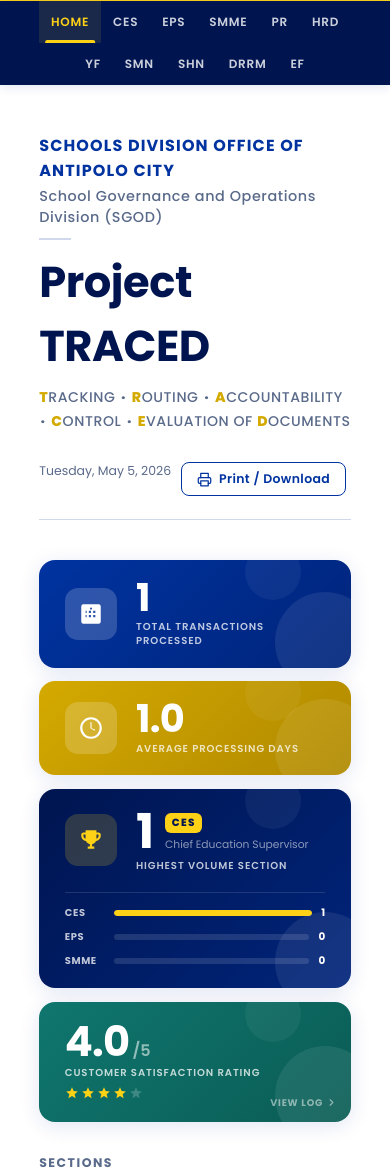
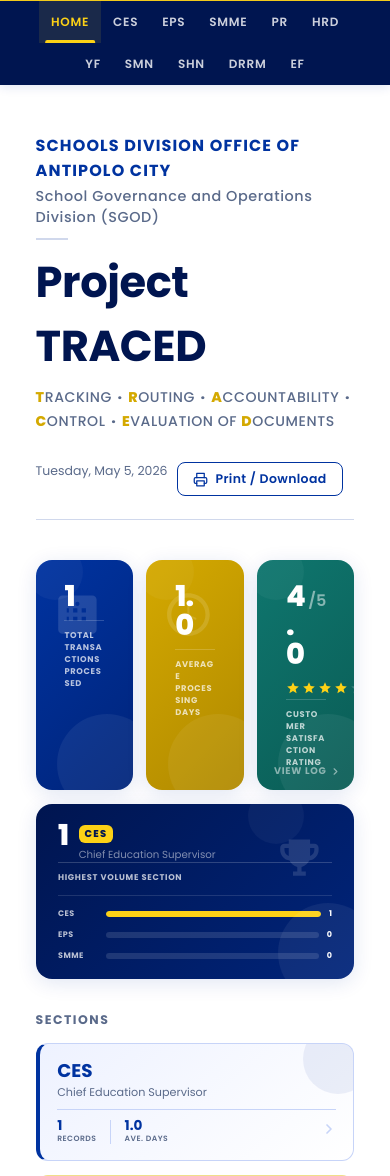
Before and after one commit to n-renz0801/Project-Traced, a Flask app: page / in a window 390 px wide. Shown: the part 338-1514 px from the top of the page. Run offline with Flask 3, Linux system fonts and the light colour scheme; the visitor is signed in with stand-in values (Sample User, id 1); tables that the repository leaves empty hold one stand-in row (values such as "Sample post").

Commit message:
fixed display issues of stats card and section card

```diff
--- a/static/css/base.css
+++ b/static/css/base.css
@@ -149,7 +149,8 @@ nav ul li a.active::after {
 ═══════════════════════════════════════════════════════════════════════════ */
 main {
   flex: 1;
-  padding: 36px 170px;
+  /* padding: 2rem clamp(4rem, 6.67vw, 15rem) 4rem; */
+  padding: 2rem clamp(3.5rem, 4.67vw, 15rem) 4rem;
   width: 100%;
   margin: 0 auto;
 }
--- a/static/css/home.css
+++ b/static/css/home.css
@@ -54,7 +54,7 @@
 
 /* ── Page Layout ─────────────────────────────────────────────────────────── */
 .dashboard-page {
-  padding: 0 2.5rem 4rem;
+  padding: 0 clamp(0.75rem, 4vw, 2.5rem) 4rem;
   max-width: 1500px;
   margin: 0 auto;
 }
@@ -172,28 +172,26 @@
   box-shadow: 0 3px 10px var(--shadow);
 }
 
-/* ── Stats Overview — 4 columns with intentional width ratios ────────────
-   Total  : 1.2fr  — compact, just the big number
-   Avg    : 1.2fr  — same compact treatment
-   Top    : 2.2fr  — wider to fit body + divider + bars side by side
-   Satisfy: 1.8fr  — needs room for score col + dist bars
-   ─────────────────────────────────────────────────────────────────────── */
+/* ── Stats Overview ──────────────────────────────────────────────────────── */
 .stats-overview {
   display: grid;
-  grid-template-columns: 1.1fr 1.1fr 2.5fr 1.1fr;
+  grid-template-columns:
+    minmax(175px, 1fr)
+    minmax(175px, 1fr)
+    3fr
+    minmax(175px, 0.65fr);
   align-items: stretch;
   gap: 0.85rem;
   margin-bottom: 2rem;
 }
 
-/* ── Stat card base ──────────────────────────────────────────────────────── */
+/* ── Stat card base — new dramatic layout ────────────────────────────────── */
 .stat-card {
   display: flex;
-  flex-direction: row;
-  align-items: center;
-  gap: 1.2rem;
+  flex-direction: column; /* column: value row → divider → label */
+  justify-content: space-between;
   border-radius: 16px;
-  padding: 1.2rem 1.6rem;
+  padding: 1.4rem 1.8rem;
   color: var(--white);
   box-shadow: 0 4px 20px var(--shadow);
   transition:
@@ -201,10 +199,34 @@
     box-shadow 0.2s ease;
   position: relative;
   overflow: hidden;
+  gap: 0;
+  min-height: 120px;
 }
 .stat-card:hover {
   transform: translateY(-3px);
   box-shadow: 0 10px 28px var(--shadow);
+}
+
+/* Ghost icon — absolute top-right, large and faint */
+.stat-card-icon {
+  position: absolute;
+  top: 0.85rem;
+  right: 0.85rem;
+  width: 52px;
+  height: 52px;
+  display: flex;
+  align-items: center;
+  justify-content: center;
+  color: rgba(255, 255, 255, 0.13);
+  pointer-events: none;
+  flex-shrink: 0;
+  /* scale up the icon for a more dramatic ghost effect */
+  transform: scale(1.6);
+  transform-origin: top right;
+}
+.stat-card-icon svg {
+  width: 32px;
+  height: 32px;
 }
 
 /* Decorative circles */
@@ -216,7 +238,7 @@
   width: 100px;
   height: 100px;
   border-radius: 50%;
-  background: rgba(255, 255, 255, 0.08);
+  background: rgba(255, 255, 255, 0.06);
   pointer-events: none;
 }
 .stat-card::after {
@@ -227,7 +249,7 @@
   width: 56px;
   height: 56px;
   border-radius: 50%;
-  background: rgba(255, 255, 255, 0.05);
+  background: rgba(255, 255, 255, 0.04);
   pointer-events: none;
 }
 
@@ -242,75 +264,109 @@
     var(--gold-deep) 100%
   );
 }
-
-/* Third card: horizontal row — icon | body | divider | top3-bars */
 .stat-card--top {
   background: linear-gradient(
     135deg,
     var(--navy-deep) 0%,
     var(--navy-dark) 100%
   );
-  flex-direction: row;
-  align-items: center;
-  gap: 1.2rem;
+}
+.stat-card--satisfaction {
+  background: linear-gradient(135deg, var(--teal) 0%, var(--teal-dark) 100%);
 }
 
-/* Fourth card: satisfaction */
-.stat-card--satisfaction {
-  background: linear-gradient(135deg, var(--teal) 0%, var(--teal-dark) 100%);
-  flex-direction: row;
-  align-items: center;
-  gap: 1rem;
-}
-
-/* Icon box — rounded square */
-.stat-card-icon {
-  display: flex;
-  align-items: center;
-  justify-content: center;
-  width: 52px;
-  height: 52px;
-  border-radius: 13px;
-  background: rgba(255, 255, 255, 0.18);
-  color: var(--white);
-  flex-shrink: 0;
-}
-.stat-card-icon--gold {
-  background: rgba(253, 209, 22, 0.18);
-  color: var(--gold);
-}
-.stat-card-icon--teal {
-  background: rgba(255, 255, 255, 0.18);
-  color: rgba(252, 209, 22, 0.9);
-}
-
-/* Body: stacks value + label vertically */
+/* ── Stat card body — wraps the value + label block ─────────────────────── */
 .stat-card-body {
   display: flex;
   flex-direction: column;
-  gap: 0.18rem;
+  gap: 0;
   min-width: 0;
-  flex-shrink: 1; /* allow body to compress so label can wrap */
+  flex: 1;
+  /* Ensure body never clips its children */
+  overflow: visible;
 }
 
-/* Primary number */
+/* ── Top row: large primary number ──────────────────────────────────────── */
 .stat-value {
-  font-size: 2.4rem;
-  font-weight: 700;
+  font-size: clamp(1.8rem, 3.5vw, 2.8rem);
+  font-weight: 800;
   color: var(--white);
   line-height: 1;
-  letter-spacing: -0.02em;
+  letter-spacing: -0.03em;
+  /* give it room to breathe before the divider */
+  padding-bottom: 0.55rem;
+  /* no padding-right by default — only solo cards need ghost-icon clearance */
+  overflow: visible;
+  word-break: break-word;
 }
 
-/* Small all-caps label — wraps when card is narrow */
+/* Solo-value cards (total + avg): number fills the card alone, so add
+   right padding to prevent overlap with the ghost icon */
+.stat-card--total .stat-value,
+.stat-card--avg .stat-value {
+  padding-right: clamp(0.5rem, 4vw, 3.5rem);
+}
+
+/* ── Horizontal divider between value and label ──────────────────────────── */
+.stat-card-hdivider {
+  width: 100%;
+  height: 1px;
+  background: rgba(255, 255, 255, 0.18);
+  margin-bottom: 0.5rem;
+  flex-shrink: 0;
+}
+
+/* ── Small all-caps label ────────────────────────────────────────────────── */
 .stat-label {
-  font-size: 0.63rem;
-  color: rgba(255, 255, 255, 0.75);
+  /* clamp keeps readability as card narrows, never hides text */
+  font-size: clamp(0.52rem, 0.9vw, 0.68rem);
+  color: rgba(255, 255, 255, 0.72);
   text-transform: uppercase;
-  letter-spacing: 0.09em;
-  font-weight: 600;
-  white-space: normal; /* allow wrapping */
-  line-height: 1.4;
+  letter-spacing: 0.08em;
+  font-weight: 700;
+  /* allow wrapping — this is the core fix for overflow */
+  white-space: normal;
+  line-height: 1.45;
+  overflow: visible;
+  word-break: break-word;
+  hyphens: auto;
+}
+
+/* ── Vertical divider (used inside top-card between body and bars) ───────── */
+.stat-card-divider {
+  width: 1px;
+  align-self: stretch;
+  background: rgba(255, 255, 255, 0.15);
+  flex-shrink: 0;
+  margin: 0 0.4rem;
+}
+
+/* ── Top card — special horizontal layout: body | divider | bars ─────────── */
+.stat-card--top {
+  flex-direction: row;
+  align-items: stretch;
+  gap: 0;
+  padding: 1.1rem 1.4rem;
+  min-height: 130px;
+}
+
+/* Left portion of top card (icon + body stacked) */
+.stat-card--top .stat-card-icon {
+  /* reset ghost positioning — not used in top card the same way */
+  position: absolute;
+  top: 0.85rem;
+  right: 0.85rem;
+  transform: scale(1.6);
+  transform-origin: top right;
+}
+
+/* The body block inside top card */
+.stat-card--top .stat-card-body {
+  flex: 0 0 auto;
+  justify-content: flex-start;
+  width: auto;
+  min-width: 0;
+  max-width: 200px;
 }
 
 /* Two-column row: left = stat-value, right = badge stacked above full name */
@@ -318,7 +374,7 @@
   display: flex;
   flex-direction: row;
   align-items: flex-start;
-  gap: 0.75rem;
+  gap: 0.65rem;
 }
 
 /* Right column inside stat-top-row1: badge on top, full name below */
@@ -327,17 +383,17 @@
   flex-direction: column;
   gap: 0.3rem;
   min-width: 0;
-  padding-top: 0.3rem;
+  padding-top: 0.25rem;
 }
 
 /* Section badge */
 .stat-section-badge {
-  font-size: 0.65rem;
+  font-size: 0.62rem;
   font-weight: 800;
   letter-spacing: 0.12em;
   color: var(--navy-deep);
   background: var(--gold);
-  padding: 0.2em 0.65em;
+  padding: 0.2em 0.6em;
   border-radius: 6px;
   text-transform: uppercase;
   white-space: nowrap;
@@ -346,40 +402,39 @@
 
 /* Full section name */
 .stat-section-full {
-  font-size: 0.67rem;
-  color: rgba(255, 255, 255, 0.55);
+  font-size: 0.64rem;
+  color: rgba(255, 255, 255, 0.5);
   line-height: 1.35;
+  word-break: break-word;
+  hyphens: auto;
 }
 
-/* ── Vertical divider inside stat cards ─────────────────────────────────── */
-.stat-card-divider {
-  width: 1px;
-  align-self: stretch;
-  background: rgba(255, 255, 255, 0.15);
-  flex-shrink: 0;
-  margin: 0.25rem 0;
-}
-
-/* ── Top 3 bars ─────────────────────────────────────────────────────────── */
+/* ── Top 3 bars — flex: 1 so they always take remaining space ────────────── */
 .top3-bars {
   flex: 1;
   display: flex;
   flex-direction: column;
-  gap: 0.5rem;
+  justify-content: center;
+  gap: 0.55rem;
   min-width: 0;
+  /* ensure bars never get squeezed to zero */
+  padding-left: 1rem;
+  overflow: visible;
 }
 .top3-row {
   display: flex;
   flex-direction: row;
   align-items: center;
-  gap: 0.6rem;
+  gap: 0.5rem;
+  /* prevent rows from collapsing */
+  min-height: 0;
 }
 .top3-name {
-  font-size: 0.62rem;
+  font-size: clamp(0.5rem, 0.75vw, 0.65rem);
   font-weight: 700;
   letter-spacing: 0.06em;
   text-transform: uppercase;
-  color: rgba(255, 255, 255, 0.75);
+  color: rgba(255, 255, 255, 0.72);
   white-space: nowrap;
   overflow: hidden;
   text-overflow: ellipsis;
@@ -387,7 +442,7 @@
   flex-shrink: 0;
 }
 .top3-count {
-  font-size: 0.65rem;
+  font-size: clamp(0.5rem, 0.75vw, 0.68rem);
   font-weight: 700;
   color: var(--white);
   white-space: nowrap;
@@ -399,6 +454,7 @@
   background: rgba(255, 255, 255, 0.12);
   border-radius: 3px;
   overflow: hidden;
+  min-width: 20px; /* never collapse to nothing */
 }
 .bar-fill {
   height: 100%;
@@ -414,24 +470,33 @@
   background: rgba(252, 209, 22, 0.28);
 }
 
-/* ── Satisfaction card internals ─────────────────────────────────────────── */
+/* ── Satisfaction card — keep the score-row inside body ──────────────────── */
+.stat-card--satisfaction .stat-card-body {
+  justify-content: flex-start;
+}
+
 .satisfaction-score-row {
   display: flex;
   align-items: baseline;
   gap: 0.2rem;
+  padding-bottom: 0.55rem;
+}
+/* Override default stat-value padding inside score-row — siblings sit here */
+.stat-card--satisfaction .stat-value {
+  padding-bottom: 0;
 }
 .satisfaction-avg {
-  font-size: 2.6rem;
+  font-size: clamp(1.8rem, 3.2vw, 2.6rem);
 }
 .satisfaction-out-of {
   font-size: 1rem;
-  color: rgba(255, 255, 255, 0.55);
+  color: rgba(255, 255, 255, 0.5);
   font-weight: 600;
 }
 .satisfaction-mini-stars {
   display: flex;
   gap: 2px;
-  margin: 0.2rem 0 0.15rem;
+  margin: 0.25rem 0 0.2rem;
 }
 .mini-star {
   color: rgba(255, 255, 255, 0.2);
@@ -582,29 +647,47 @@
   padding: 0.55rem 0 0;
   border-top: 1px solid var(--card-border);
   margin-top: auto;
+  /* NEVER clip section stat values/labels */
+  overflow: visible;
+  min-height: 0;
+  flex-shrink: 0;
 }
 .section-stat {
   display: flex;
   flex-direction: column;
   gap: 0.08rem;
+  min-width: 0;
+  flex-shrink: 1;
+  /* Always visible — no clipping */
+  overflow: visible;
 }
 .section-stat-value {
-  font-size: 1.25rem;
+  /* clamp so it shrinks gracefully instead of overflowing */
+  font-size: clamp(0.85rem, 2.2vw, 1.25rem);
   font-weight: 700;
   color: var(--card-accent);
   line-height: 1;
+  overflow: visible;
+  word-break: break-word;
 }
 .section-stat-label {
-  font-size: 0.6rem;
+  /* clamp prevents single-word overflow hiding */
+  font-size: clamp(0.48rem, 0.8vw, 0.62rem);
   text-transform: uppercase;
-  letter-spacing: 0.07em;
+  letter-spacing: 0.06em;
   color: var(--text-light);
   font-weight: 600;
+  white-space: normal;
+  word-break: break-word;
+  hyphens: auto;
+  line-height: 1.35;
+  overflow: visible;
 }
 .section-stat-divider {
   width: 1px;
   height: 24px;
   background: var(--card-border);
+  flex-shrink: 0;
 }
 .section-card-arrow {
   position: absolute;
@@ -889,8 +972,25 @@
   letter-spacing: 0.07em;
 }
 
-.stat-card--top .stat-value {
-  font-size: 3rem;
+/* ── View log link ────────────────────────────────────────────────────────── */
+.stat-card-viewlog-link {
+  position: absolute;
+  bottom: 0.75rem;
+  right: 0.85rem;
+  display: inline-flex;
+  align-items: center;
+  gap: 0.2rem;
+  font-size: 0.6rem;
+  font-weight: 700;
+  letter-spacing: 0.08em;
+  text-transform: uppercase;
+  color: rgba(255, 255, 255, 0.5);
+  text-decoration: none;
+  transition: color 0.15s ease;
+  z-index: 2;
+}
+.stat-card-viewlog-link:hover {
+  color: var(--gold);
 }
 
 /* ── Print ───────────────────────────────────────────────────────────────── */
@@ -928,19 +1028,16 @@
   .stat-card {
     padding: 0.55rem 0.85rem;
     border-radius: 8px;
-    gap: 0.55rem;
+    min-height: 80px;
   }
   .stat-value {
     font-size: 1.3rem;
-  }
-  .stat-card-icon {
-    width: 30px;
-    height: 30px;
-    border-radius: 7px;
+    padding-right: 2rem;
+    padding-bottom: 0.3rem;
   }
   .stat-card-icon svg {
-    width: 16px;
-    height: 16px;
+    width: 20px;
+    height: 20px;
   }
   .stat-label {
     font-size: 0.5rem;
@@ -1028,43 +1125,87 @@
 }
 
 /* ── Responsive ───────────────────────────────────────────────────────────── */
-@media screen and (max-width: 1200px) {
-  .stats-overview {
-    grid-template-columns: 1.2fr 1.2fr 2.2fr;
-  }
-  .stat-card--satisfaction {
-    grid-column: 1 / -1;
-  }
-}
-@media screen and (max-width: 1024px) {
-  .stats-overview {
-    grid-template-columns: 1fr 1fr;
-  }
-  .stat-card--top,
-  .stat-card--satisfaction {
+
+/* ── Shared rule: top card always spans full width and sits on row 2 ──────── */
+@media screen and (max-width: 1240px) {
+  .stat-card--top {
+    order: 1;
     grid-column: 1 / -1;
   }
   .section-card {
     width: calc(33.333% - 0.85rem * 2 / 3);
   }
 }
+
+/* ── 1200px: 3 equal columns on row 1, top card full-width on row 2 ─────── */
+@media screen and (max-width: 1240px) {
+  .stats-overview {
+    grid-template-columns: 1fr 1fr 1fr;
+  }
+  /* Top card has full width — keep horizontal body|divider|bars layout */
+  .stat-card--top {
+    flex-direction: row;
+    align-items: stretch;
+    min-height: 130px;
+  }
+  .stat-card--top .stat-card-body {
+    max-width: 220px;
+  }
+  .stat-card--top .stat-card-divider {
+    display: block;
+  }
+  .top3-bars {
+    padding-left: 1rem;
+    padding-top: 0;
+    border-top: none;
+    width: auto;
+    display: flex;
+  }
+  .section-card {
+    width: calc(33.333% - 0.85rem * 2 / 3);
+  }
+}
+
+/* ── 1024px: 3 narrower columns on row 1 ───────────────────────────────── */
+@media screen and (max-width: 1024px) {
+  .stats-overview {
+    grid-template-columns: 1fr 1fr 1fr;
+  }
+  .stat-card--top .stat-card-body {
+    max-width: 200px;
+  }
+  .section-card {
+    width: calc(33.333% - 0.85rem * 2 / 3);
+  }
+}
+
+/* ── 820px: 3 columns still, top card switches to stacked layout ────────── */
 @media screen and (max-width: 820px) {
   .stats-overview {
-    grid-template-columns: 1fr;
+    grid-template-columns: 1fr 1fr 1fr;
   }
-  .stat-card--top,
-  .stat-card--satisfaction {
-    grid-column: auto;
-    flex-wrap: wrap;
+  /* Top card now stacks body then bars vertically (it's full width already) */
+  .stat-card--top {
+    flex-direction: column;
+    align-items: flex-start;
+    gap: 0.75rem;
+    min-height: unset;
+    padding: 1.1rem 1.4rem;
   }
-  .top3-bars,
-  .satisfaction-dist {
-    flex-basis: 100%;
+  .stat-card--top .stat-card-body {
+    max-width: 100%;
+    width: 100%;
+  }
+  .stat-card--top .stat-card-divider {
+    display: none;
+  }
+  .top3-bars {
+    padding-left: 0;
+    padding-top: 0.75rem;
     border-top: 1px solid rgba(255, 255, 255, 0.12);
-    padding-top: 0.75rem;
-  }
-  .stat-card-divider {
-    display: none;
+    width: 100%;
+    display: flex;
+    overflow: visible;
   }
   .section-card {
     width: calc(50% - 0.85rem / 2);
@@ -1089,9 +1230,15 @@
     display: none;
   }
 }
+
+/* ── 640px: 2 columns on row 1, top card still full-width on row 2 ──────── */
 @media screen and (max-width: 640px) {
   .dashboard-page {
-    padding: 1.5rem 1.2rem 3rem;
+    padding-top: 1.5rem;
+    padding-bottom: 3rem;
+  }
+  .stats-overview {
+    grid-template-columns: 1fr 1fr 1fr;
   }
   .dashboard-header {
     flex-direction: column;
@@ -1120,27 +1267,8 @@
     align-items: flex-start;
     gap: 0.65rem;
   }
-
   .masthead-divider {
     width: 32px;
     height: 1.5px;
   }
 }
-.stat-card-viewlog-link {
-  position: absolute;
-  bottom: 0.75rem;
-  right: 0.85rem;
-  display: inline-flex;
-  align-items: center;
-  gap: 0.2rem;
-  font-size: 0.6rem;
-  font-weight: 700;
-  letter-spacing: 0.08em;
-  text-transform: uppercase;
-  color: rgba(255, 255, 255, 0.5);
-  text-decoration: none;
-  transition: color 0.15s ease;
-}
-.stat-card-viewlog-link:hover {
-  color: var(--gold);
-}
--- a/templates/home.html
+++ b/templates/home.html
@@ -74,13 +74,12 @@
   <div class="stats-overview">
     {# ── Column 1: Total Transactions ── #}
     <div class="stat-card stat-card--total">
-      <div class="stat-card-icon">
+      {# Ghost icon — absolute top-right #}
+      <div class="stat-card-icon" aria-hidden="true">
         <svg
           xmlns="http://www.w3.org/2000/svg"
           viewBox="0 0 24 24"
           fill="currentColor"
-          width="26"
-          height="26"
           aria-hidden="true"
         >
           <path
@@ -90,19 +89,18 @@
       </div>
       <div class="stat-card-body">
         <span class="stat-value">{{ total_records }}</span>
+        <div class="stat-card-hdivider"></div>
         <span class="stat-label">Total Transactions Processed</span>
       </div>
     </div>
 
     {# ── Column 2: Ave. Processing Days ── #}
     <div class="stat-card stat-card--avg">
-      <div class="stat-card-icon">
+      <div class="stat-card-icon" aria-hidden="true">
         <svg
           xmlns="http://www.w3.org/2000/svg"
           viewBox="0 0 24 24"
           fill="currentColor"
-          width="26"
-          height="26"
           aria-hidden="true"
         >
           <path
@@ -114,19 +112,19 @@
         <span class="stat-value"
           >{{ overall_avg if overall_avg else '—' }}</span
         >
+        <div class="stat-card-hdivider"></div>
         <span class="stat-label">Average Processing Days</span>
       </div>
     </div>
 
     {# ── Column 3: Highest Volume Section + Top 3 bars ── #}
     <div class="stat-card stat-card--top">
-      <div class="stat-card-icon stat-card-icon--gold">
+      {# Ghost icon — absolute top-right #}
+      <div class="stat-card-icon" aria-hidden="true">
         <svg
           xmlns="http://www.w3.org/2000/svg"
           viewBox="0 0 24 24"
           fill="currentColor"
-          width="26"
-          height="26"
           aria-hidden="true"
         >
           <path
@@ -134,6 +132,8 @@
           />
         </svg>
       </div>
+
+      {# Left: body — big number + badge + label #}
       <div class="stat-card-body">
         <div class="stat-top-row1">
           <span class="stat-value"
@@ -146,10 +146,14 @@
           </div>
           {% endif %}
         </div>
+        <div class="stat-card-hdivider"></div>
         <span class="stat-label">Highest Volume Section</span>
       </div>
+
+      {# Divider #} {% if top3 %}
       <div class="stat-card-divider"></div>
-      {% if top3 %}
+
+      {# Right: top-3 bars #}
       <div class="top3-bars">
         {% set max_count = top3[0].record_count %} {% for s in top3[:3] %} {%
         set pct = ((s.record_count / max_count) * 100) | round | int %}
@@ -184,7 +188,6 @@
           </span>
           <span class="satisfaction-out-of">/5</span>
         </div>
-        <span class="stat-label">Customer Satisfaction Rating</span>
         <div
           class="satisfaction-mini-stars"
           id="sat-mini-stars"
@@ -205,26 +208,10 @@
           </svg>
           {% endfor %}
         </div>
-        <!-- <span class="satisfaction-count" id="sat-count">
-          {{ feedback_stats.total_responses }} response{{ 's' if
-          feedback_stats.total_responses != 1 else '' }}
-        </span> -->
+        <div class="stat-card-hdivider"></div>
+        <span class="stat-label">Customer Satisfaction Rating</span>
       </div>
-      <!-- <div class="stat-card-divider"></div> -->
-      <!-- <div class="satisfaction-dist" id="sat-dist">
-        {% for star in range(5, 0, -1) %} {% set cnt =
-        feedback_stats.distribution.get(star, 0) %} {% set pct = ((cnt /
-        feedback_stats.total_responses) * 100) | round | int if
-        feedback_stats.total_responses > 0 else 0 %}
-        <div class="dist-row">
-          <span class="dist-label">{{ star }}</span>
-          <div class="dist-track">
-            <div class="dist-fill" style="width: {{ pct }}%"></div>
-          </div>
-          <span class="dist-count">{{ cnt }}</span>
-        </div>
-        {% endfor %}
-      </div> -->
+
       {% if session.get('is_admin') %}
       <a
         href="{{ url_for('feedback_log') }}"
@@ -389,10 +376,6 @@
         <span class="score-denom">/5</span>
       </div>
       <span class="score-label">Current Average</span>
-      <!-- <span class="score-responses" id="fb-score-responses">
-        {{ feedback_stats.total_responses }} response{{ 's' if
-        feedback_stats.total_responses != 1 else '' }}
-      </span> -->
     </div>
   </div>
 </div>
```
